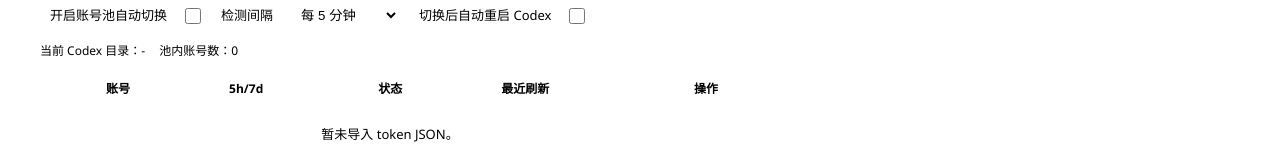
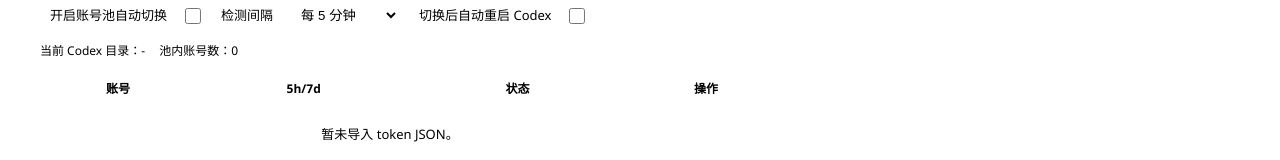
Before and after one commit to Lutiancheng1/Codex-Migration-Assistant, a React (Vite) app in the folder webview/: page / in a window 1280 px wide. Shown: the part 530-690 px from the top of the page. Built offline with nearby package versions, Linux system fonts and the light colour scheme.

Commit message:
refactor: remove token pool refreshed column

```diff
--- a/package.json
+++ b/package.json
@@ -2,7 +2,7 @@
   "name": "codex-migration-assistant",
   "displayName": "Codex 迁移助手",
   "description": "用于 Codex 的跨设备记录迁移、当前设备多账号槽位切换、pool-runner 账号池无感换号与会话清理。",
-  "version": "1.0.7",
+  "version": "1.0.8",
   "publisher": "local",
   "license": "MIT",
   "repository": {
--- a/webview/src/pages/TokenPoolPanel.tsx
+++ b/webview/src/pages/TokenPoolPanel.tsx
@@ -218,14 +218,13 @@ export function TokenPoolPanel(props: Props): JSX.Element {
               <th>账号</th>
               <th>5h/7d</th>
               <th>状态</th>
-              <th>最近刷新</th>
               <th className="accounts-actions-col">操作</th>
             </tr>
           </thead>
           <tbody>
             {entries.length === 0 ? (
               <tr>
-                <td className="token-pool-empty-row" colSpan={6}>暂未导入 token JSON。</td>
+                <td className="token-pool-empty-row" colSpan={5}>暂未导入 token JSON。</td>
               </tr>
             ) : null}
 
@@ -301,7 +300,6 @@ export function TokenPoolPanel(props: Props): JSX.Element {
                     {`${formatPercent(entry.usage?.fiveHour?.remainingPercent)}/${formatPercent(entry.usage?.oneWeek?.remainingPercent)}`}
                   </td>
                   <td>{statusLabel(entry)}</td>
-                  <td>{entry.usage ? formatTime(entry.usage.fetchedAt) : "-"}</td>
                   <td className="accounts-actions-col">
                     <div className="account-actions-menu" data-token-pool-menu-id={entry.id}>
                       <button
```
Also changed, not shown: 2 other files (tests, documents, lock files or other folders).
